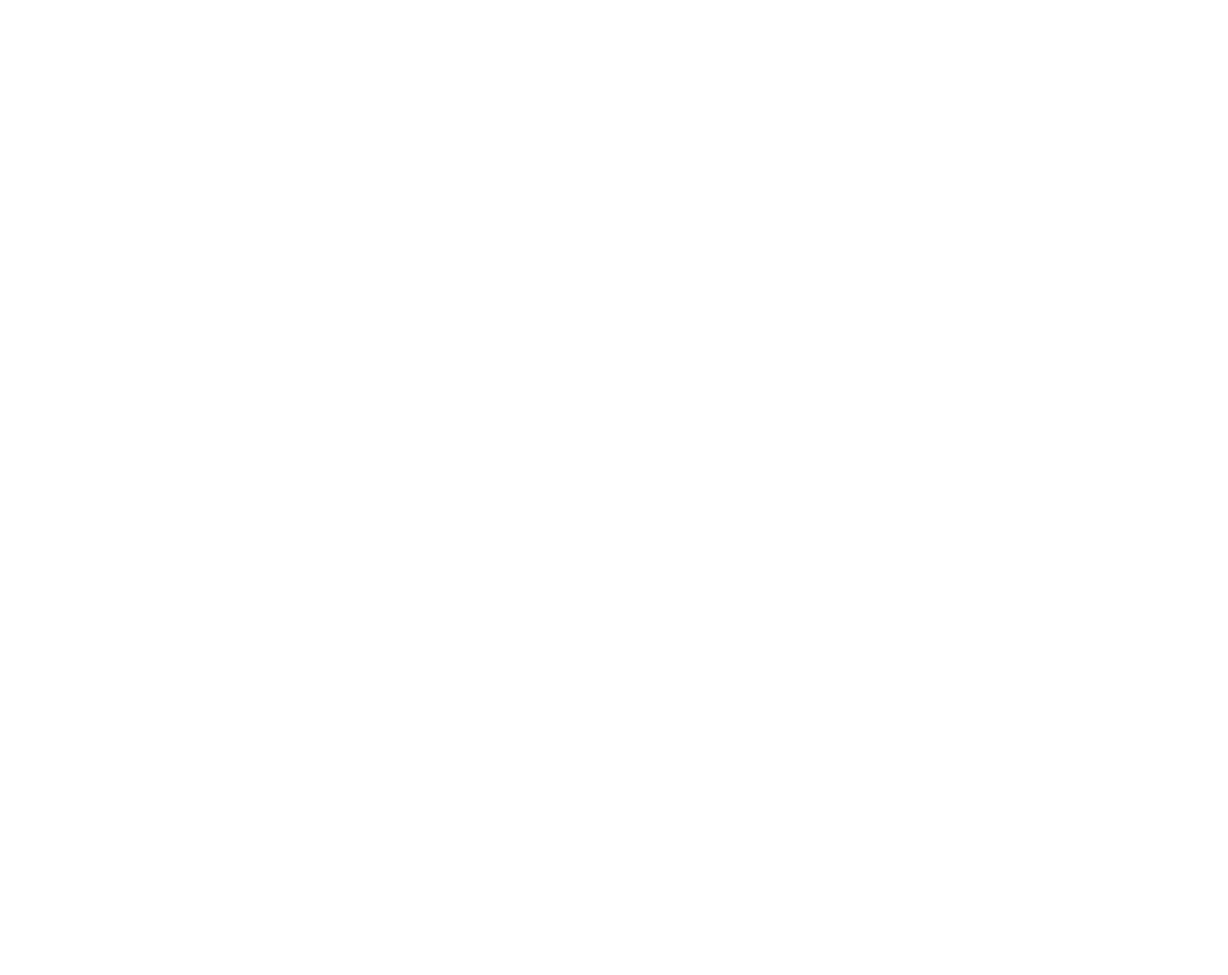
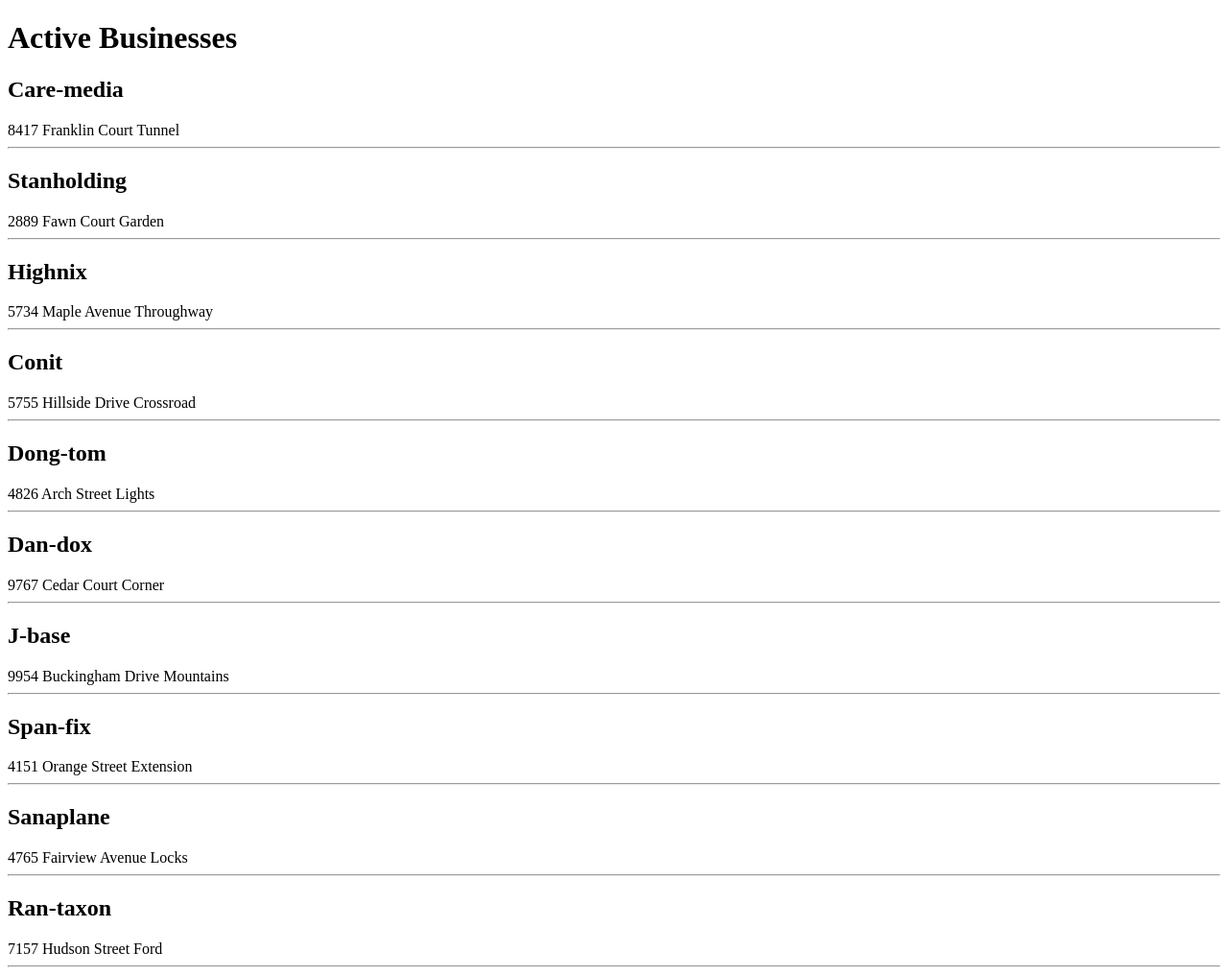
Before and after one commit to nss-cohort-36/array-methods, a plain HTML site: page src/index.html in a window 1280 px wide. Shown: the whole page at 96% size. Before the commit the page ends 800 px from the top, so only its background shows below. Drawn offline with Linux system fonts and the light colour scheme.

Commit message:
foreach implemented

```diff
--- a/src/index.html
+++ b/src/index.html
@@ -8,7 +8,7 @@
     <title>Document</title>
 </head>
 <body>
-    <div id="container">
+    <div id="output">
     </div>
 
     <script src="./scripts/main.js"></script>
--- a/src/scripts/main.js
+++ b/src/scripts/main.js
@@ -0,0 +1,125 @@
+const businesses = [
+  {
+    purchasingAgent: { nameLast: "Kirlin", nameFirst: "Kristy" },
+    phoneWork: "089.129.2290 x9400",
+    orders: [7826.96, 8323.11, 5756.28, 6308.42, 5622.28],
+    companyName: "Care-media",
+    companyIndustry: "Education",
+    addressZipCode: "56839",
+    addressStateCode: "WI",
+    addressFullStreet: "8417 Franklin Court Tunnel",
+    addressCity: "Mouthcard"
+  },
+  {
+    purchasingAgent: { nameLast: "Steuber", nameFirst: "Kamron" },
+    phoneWork: "(833) 222-7579 x5874",
+    orders: [6252.5, 9769.02, 9521.17, 7994.05, 7945.93],
+    companyName: "Stanholding",
+    companyIndustry: "Hospitality",
+    addressZipCode: "09705",
+    addressStateCode: "NY",
+    addressFullStreet: "2889 Fawn Court Garden",
+    addressCity: "Fellsmere"
+  },
+  {
+    purchasingAgent: { nameLast: "Gutkowski", nameFirst: "Kaylee" },
+    phoneWork: "235.266.6278",
+    orders: [7634.43, 9766.72, 9953.45, 6559.8, 5054.9],
+    companyName: "Highnix",
+    companyIndustry: "Agriculture",
+    addressZipCode: "49376",
+    addressStateCode: "ME",
+    addressFullStreet: "5734 Maple Avenue Throughway",
+    addressCity: "Little Genesee"
+  },
+  {
+    purchasingAgent: { nameLast: "Crona", nameFirst: "Lauren" },
+    phoneWork: "1-449-987-3083 x23263",
+    orders: [7384.52, 9252.72, 7272.65, 5251.84, 9680.08],
+    companyName: "Conit",
+    companyIndustry: "Defense",
+    addressZipCode: "53326",
+    addressStateCode: "IL",
+    addressFullStreet: "5755 Hillside Drive Crossroad",
+    addressCity: "Norval"
+  },
+  {
+    purchasingAgent: { nameLast: "Krajcik", nameFirst: "Elvera" },
+    phoneWork: "1-730-411-8580",
+    orders: [6069.05, 8535.38, 5782.7, 7838.91, 7578.36],
+    companyName: "Dong-tom",
+    companyIndustry: "Energy",
+    addressZipCode: "67071",
+    addressStateCode: "KS",
+    addressFullStreet: "4826 Arch Street Lights",
+    addressCity: "Newburyport"
+  },
+  {
+    purchasingAgent: { nameLast: "Kling", nameFirst: "Ellie" },
+    phoneWork: "(868) 043-0950",
+    orders: [6726.2, 8393.21, 8087.13, 6393.13, 8646.35],
+    companyName: "Dan-dox",
+    companyIndustry: "Manufacturing",
+    addressZipCode: "98842",
+    addressStateCode: "WV",
+    addressFullStreet: "9767 Cedar Court Corner",
+    addressCity: "Prince George"
+  },
+  {
+    purchasingAgent: { nameLast: "Robel", nameFirst: "Otilia" },
+    phoneWork: "(298) 305-1942 x53653",
+    orders: [8676.05, 7430.69, 9379.81, 8074.29, 5998.75],
+    companyName: "J-base",
+    companyIndustry: "Health care",
+    addressZipCode: "72993",
+    addressStateCode: "FL",
+    addressFullStreet: "9954 Buckingham Drive Mountains",
+    addressCity: "Vesper"
+  },
+  {
+    purchasingAgent: { nameLast: "Gusikowski", nameFirst: "Karolann" },
+    phoneWork: "(743) 934-8981 x692",
+    orders: [8650.08, 8042.69, 5555.72, 7467.86, 8851.43],
+    companyName: "Span-fix",
+    companyIndustry: "Construction",
+    addressZipCode: "59860",
+    addressStateCode: "MT",
+    addressFullStreet: "4151 Orange Street Extension",
+    addressCity: "Little Rock Air Force Base"
+  },
+  {
+    purchasingAgent: { nameLast: "Hartmann", nameFirst: "Zena" },
+    phoneWork: "727.635.6610 x6483",
+    orders: [9415.89, 8935.45, 7413.91, 6830.96, 9746.57],
+    companyName: "Sanaplane",
+    companyIndustry: "Information",
+    addressZipCode: "85156",
+    addressStateCode: "NY",
+    addressFullStreet: "4765 Fairview Avenue Locks",
+    addressCity: "Dennisville"
+  },
+  {
+    purchasingAgent: { nameLast: "Torphy", nameFirst: "Celia" },
+    phoneWork: "(992) 079-1670 x71569",
+    orders: [7431.21, 5911.85, 7954.86, 7141.52, 8416.79],
+    companyName: "Ran-taxon",
+    companyIndustry: "Manufacturing",
+    addressZipCode: "96673",
+    addressStateCode: "MD",
+    addressFullStreet: "7157 Hudson Street Ford",
+    addressCity: "Watrous"
+  }
+];
+
+const outEl = document.querySelector("#output")
+outEl.innerHTML = "<h1>Active Businesses</h1>"
+
+businesses.forEach(business => {
+  outEl.innerHTML += `
+    <h2>${business.companyName}</h2>
+    <section>
+      ${business.addressFullStreet}
+    </section>
+  `
+  outEl.innerHTML += "<hr/>"
+});
```
